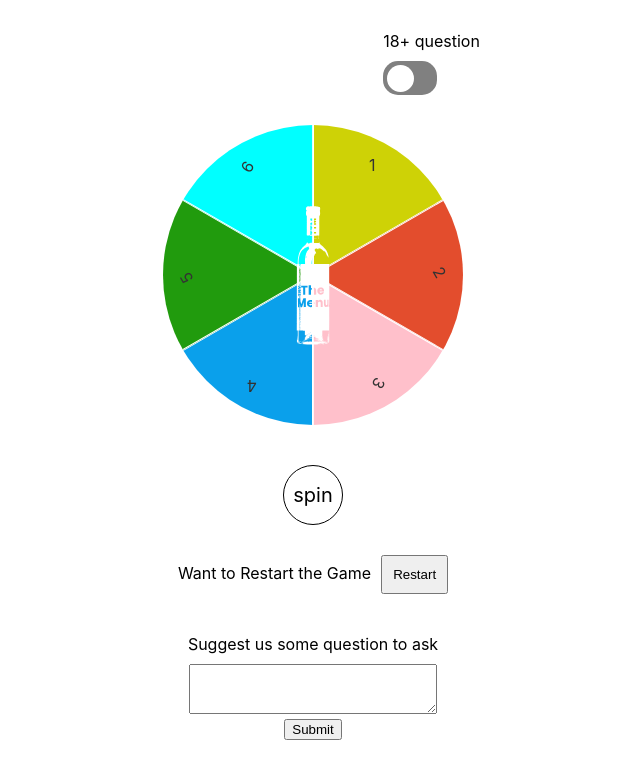
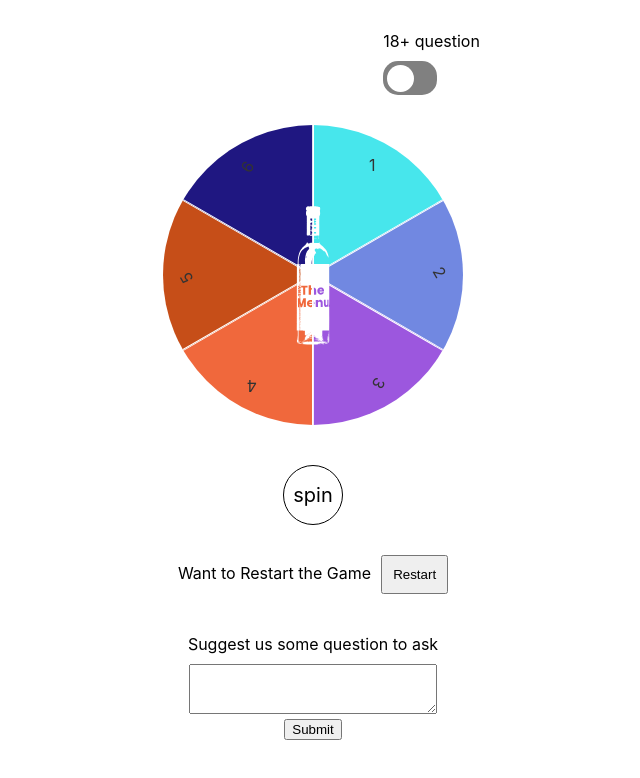
Before and after one commit to Bijoy-cloud/truth-dare, a React (Create React App) app: page / in a window 1280 px wide. Shown: the top 778 px of the page, without its empty margins (327-967 px from the left). Built offline with nearby package versions, Linux system fonts and the light colour scheme.

Commit message:
random slice color

```diff
--- a/src/component/Board/board.js
+++ b/src/component/Board/board.js
@@ -2,7 +2,7 @@ import React from "react";
 import "./board.css";
 
 function Board(props) {
-  // var degree =  (i * share)deg skeyY = (share - 90)deg i++;
+
   const values = [
     {
       color: "#ced206",
@@ -44,20 +44,19 @@ function Board(props) {
       color: "#ca5adc",
     },
   ];
-  // Math.floor(Math.random()*16777215).toString(16)
+
   function showBoard(user) {
     if (user > 2) {
       const rotateAngle = 360 / user;
       var skewAngle = rotateAngle - 90;
 
       const arr = values.slice(0, user);
-      // console.log(arr)
       return arr.map((item, index) => {
         return (
           <li key={index}
             style={{
               transform: `rotate(${index * rotateAngle}deg) skewY(${skewAngle}deg)`,
-              background:  `${item.color}`,
+              background:  `#${Math.floor(Math.random()*16777215).toString(16)}`,
             }}
           >
             {/* {console.log('inside map',index*rotateAngle)} */}
```
